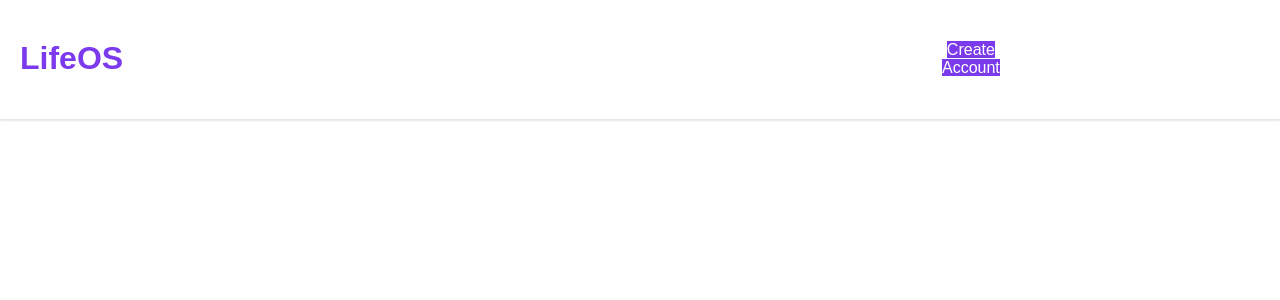
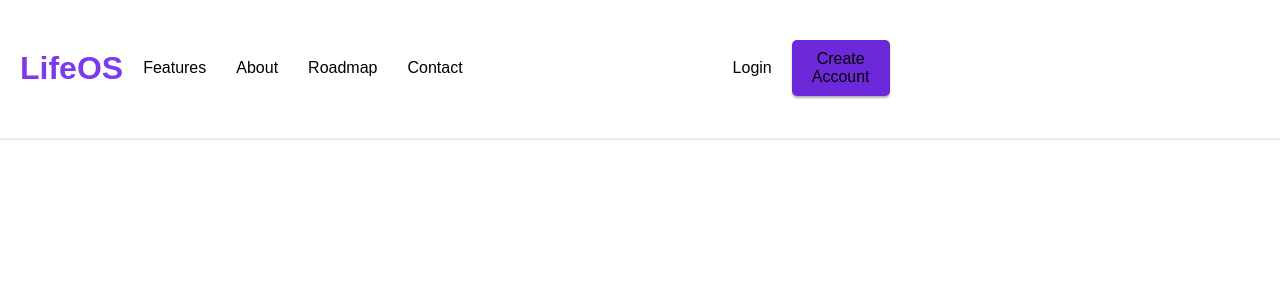
Before and after one commit to ndhlovukarabo/LifeOS-AI, a Python web app: template Templates/index.html in a window 1280 px wide. Shown: the top 300 px of the page. Run offline with Jinja, Linux system fonts and the light colour scheme; the template is opened without the code that fills it, so the values that code supplies are empty.

Commit message:
Upadated the features on Css
I was struggling with hovering of the btn button but I was able to figure that out. I added new features on the nav- bar. M y next stop is to go through developers tools and make the  nav-bar to be viewed in smaller screen.

```diff
--- a/Templates/index.html
+++ b/Templates/index.html
@@ -18,12 +18,12 @@
               <li><a href="#">About</a></li>
                 <li><a href="#">Roadmap</a></li>
                   <li><a href="#">Contact</a></li>
+                <div class="create-account">
+              <a href="#">Login</a>
+              <a href="#" class="btn">Create Account</a>
+                  </div>
+        </ul>
 
-        </ul>
-          <div class="create-account">
-                         <li><a href="#">Login</a></li>
-              <li><a href="#" class="btn">Create Account</a></li>
-                  </div>
     </nav>
 </div>
 
--- a/static/css/style.css
+++ b/static/css/style.css
@@ -45,11 +45,11 @@ box-shadow: 0 2px 2px rgba(0,0,0,0.1);
 }
 .nav-links a{
     text-decoration:none;
-    color:#ffffff;
+    color:black;
     text-align:center;
 }
 .nav-links a:hover{
-    color:#7C3AED;
+    color: #7c3aed;;
     transition: all 0.3s ease-in-out;
 }
 .create-account{
@@ -57,27 +57,30 @@ box-shadow: 0 2px 2px rgba(0,0,0,0.1);
     justify-content:space-between;
     align-items:center;
     gap:20px;
-     margin-right:  15rem;
+     margin-left:15rem;
+
 }
 .create-account a{
     text-decoration:none;
-    color:#ffffff;
+    color:black;
+    list-style:none;
 
-     list-style:none;
 
 }
-.create-account a:hover{
-    color:#1f2937;
+.create-account:hover{
+    color:#7C3AED;
     transition: all 0.3s ease-in-out;
 
 }
 .btn{
-    background-color:#7C3AED;
-    color:#ffffff;
-    border-radius: 3px rounded;
+    display:inline-block;
+    background-color:#6d28d9;
+
+    border-radius: 5px;
+    padding: 10px 20px;
+    box-shadow: 0 2px 2px rgba(0,0,0,0.3);
 
 }
-.btn:hover{background-color:#7C3AED;
-color:#ffffff;
-transition: all 0.3s ease-in-out;
+.btn:hover{
+transition: 0.3s ease;
 }
```
